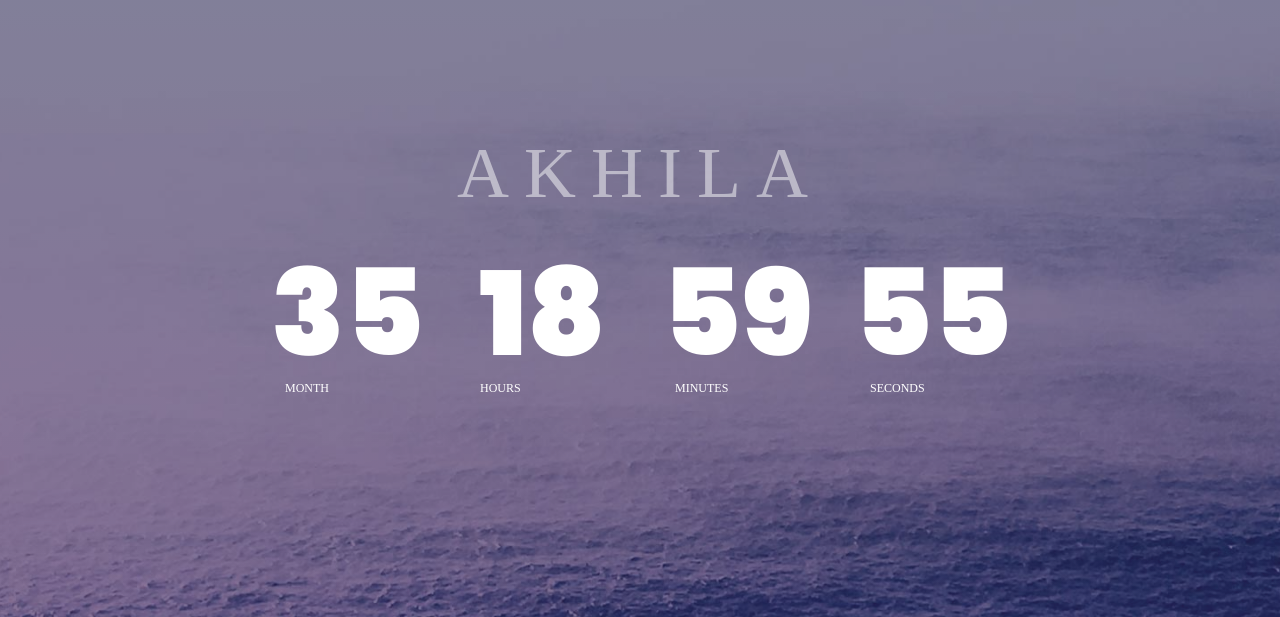
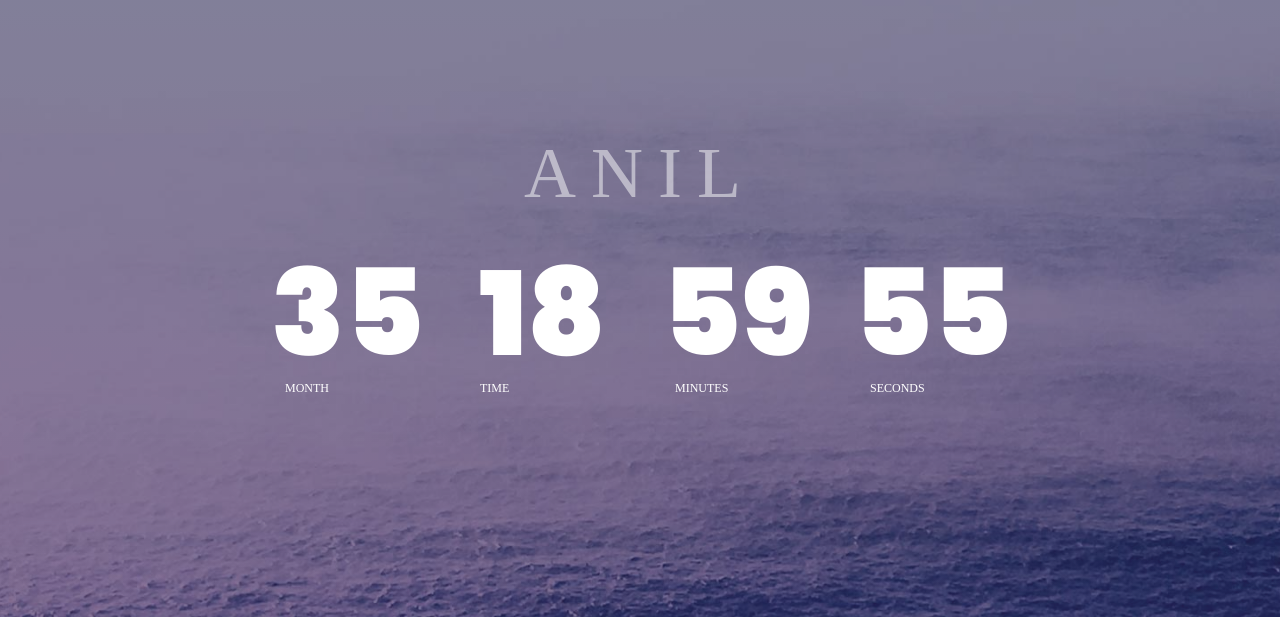
Before and after one commit to Anil9568/iugale1st, a plain HTML site: page index.html in a window 1280 px wide. Shown: the part 94-711 px from the top of the page. Drawn offline with Linux system fonts and the light colour scheme; a web font is replaced by a local one.

Commit message:
i want add to my file

```diff
--- a/index.html
+++ b/index.html
@@ -44,7 +44,7 @@
 		<!--  -->
 		<div class="flex-col-c-m p-l-15 p-r-15 p-t-50 p-b-120">
 			<h3 class="l1-txt1 txt-center p-b-40 respon1">
-				Akhila
+				anil
 			</h3>
 
 			<div class="flex-w flex-c-m cd100">
@@ -55,7 +55,7 @@
 
 				<div class="flex-col-c wsize1 m-b-30">
 					<span class="l1-txt2 p-b-9 hours">17</span>
-					<span class="s1-txt1 where1 p-l-35">Hours</span>
+					<span class="s1-txt1 where1 p-l-35">time</span>
 				</div>
 
 				<div class="flex-col-c wsize1 m-b-30">
```
